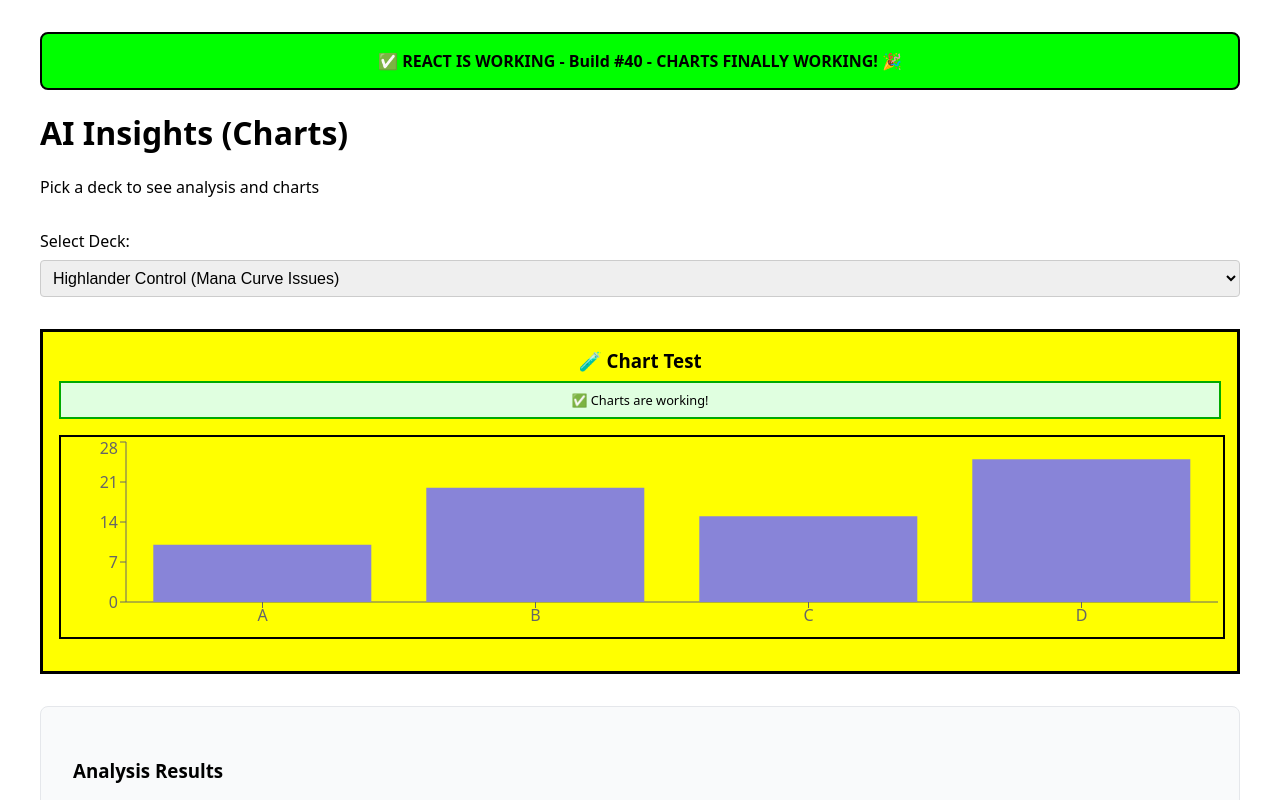
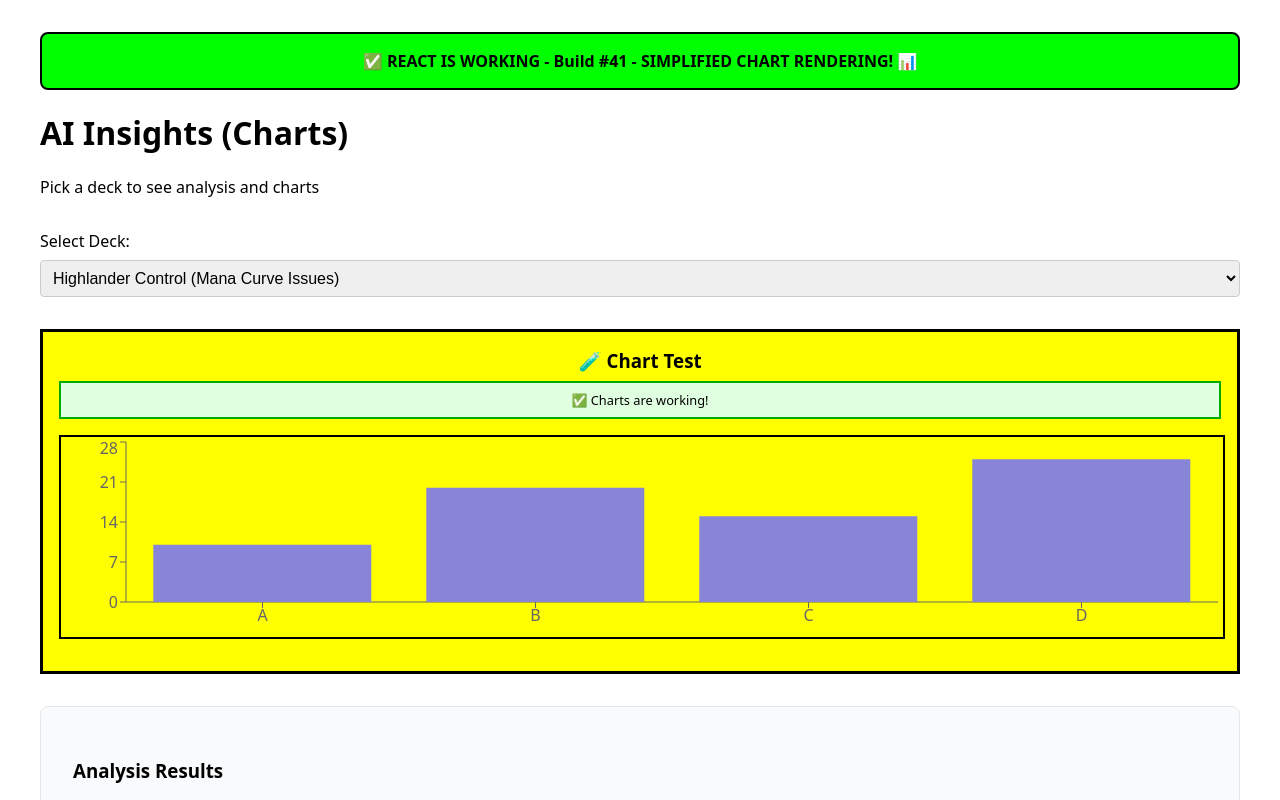
Before and after one commit to alanherron/scrylytics, a Next.js app: page /insights in a window 1280 px wide. Shown: the top 800 px of the page. Built offline with nearby package versions, Linux system fonts and the light colour scheme.

Commit message:
🎨 Updated banner for simplified chart rendering
- Build #41 with simplified approach
- Removed ResizeObserver complexity
- Charts should render immediately now

```diff
--- a/app/insights/page.tsx
+++ b/app/insights/page.tsx
@@ -120,7 +120,7 @@ export default function InsightsPage() {
         textAlign: "center",
         marginBottom: "1rem"
       }}>
-        ✅ REACT IS WORKING - Build #40 - CHARTS FINALLY WORKING! 🎉
+        ✅ REACT IS WORKING - Build #41 - SIMPLIFIED CHART RENDERING! 📊
       </div>
 
       <header style={{marginBottom:"2rem"}}>
```
